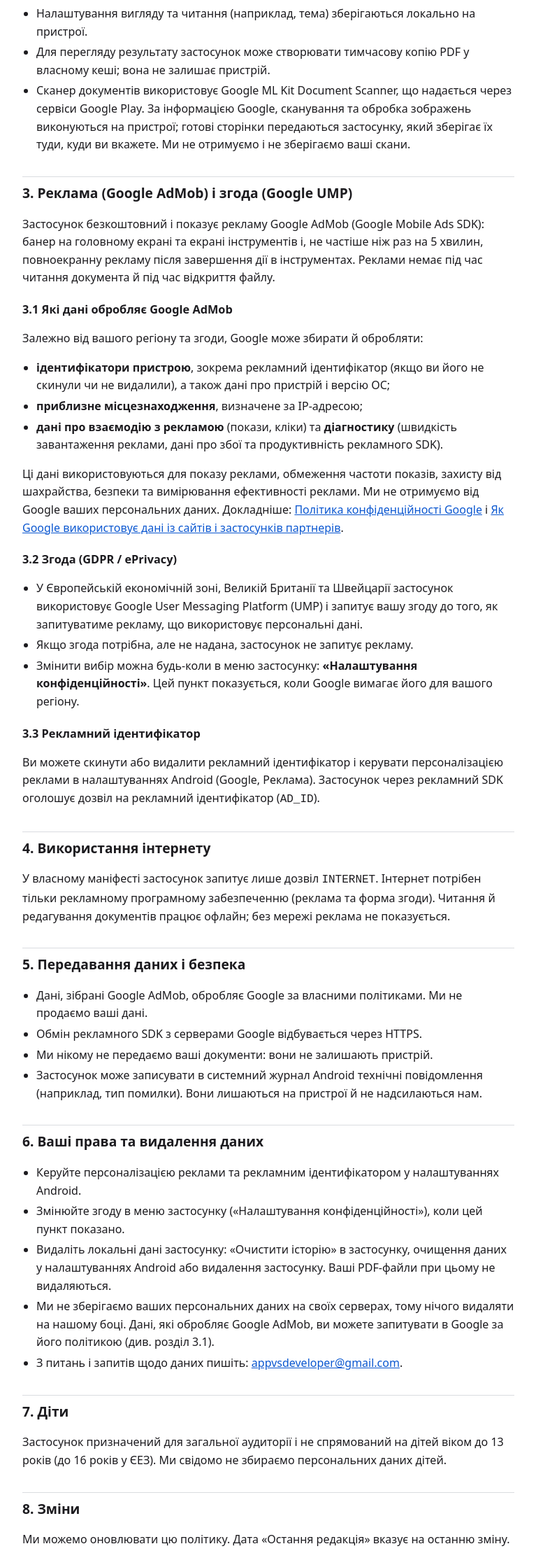
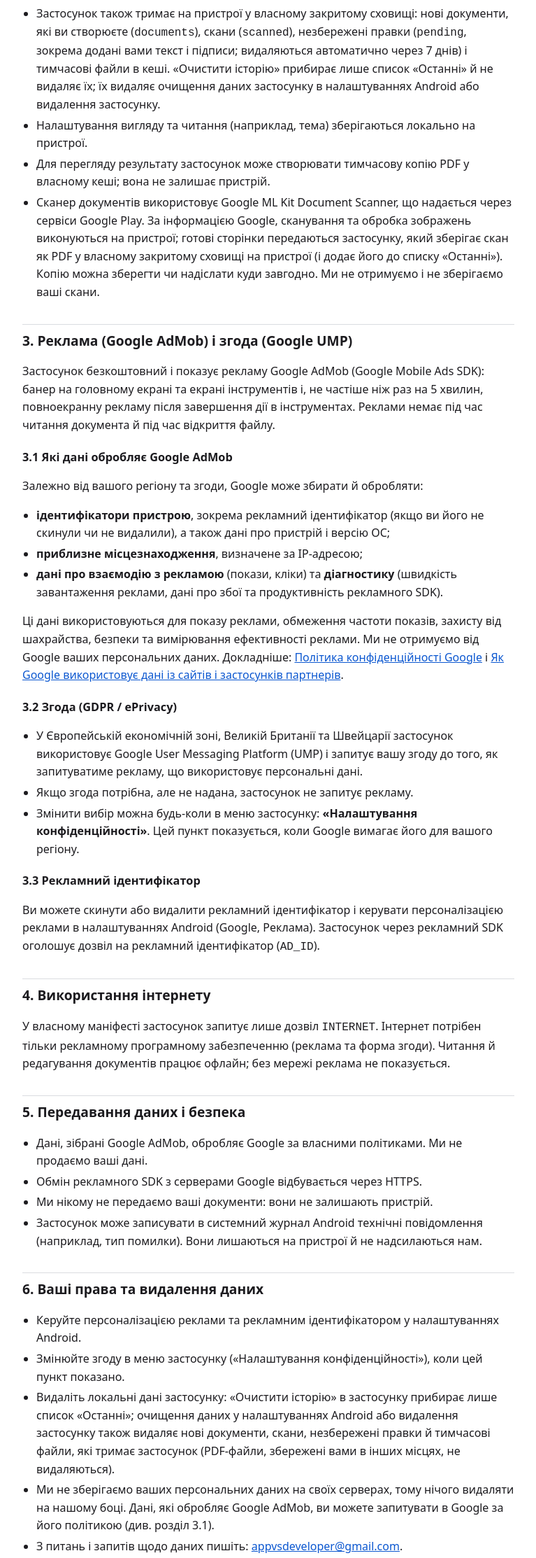
Before and after one commit to SaVoJ13/anti-pdf-, a plain HTML site: page docs/privacy/index.html in a window 1280 px wide. Shown: the part 984-3210 px from the top of the page at 70% size, without its empty margins (256-1023 px from the left). Drawn offline with Linux system fonts and the light colour scheme.

Commit message:
docs(privacy): fix scan storage wording, list on-device data (documents, scanned, pending, cache), clear-history scope; fix project_log blank line
Co-Authored-By: Claude Sonnet 5.5 <noreply@anthropic.com>

```diff
--- a/docs/privacy/index.html
+++ b/docs/privacy/index.html
@@ -48,9 +48,10 @@ section{scroll-margin-top:1rem}
 <ul>
 <li>Файли відкриваються й зберігаються лише через системний вибір файлів Android (Storage Access Framework). Застосунок не просить широкого доступу до сховища. Застосунок також може відкривати PDF, які ви надсилаєте йому з іншого застосунку («Відкрити за допомогою»).</li>
 <li>Список «Останні» зберігається в локальній базі даних на пристрої: адреса файлу (URI), назва, розмір, кількість сторінок, остання прочитана сторінка, час останнього відкриття та позначка «обране». Він нікуди не надсилається. Його можна очистити в застосунку («Очистити історію») або в налаштуваннях Android (Застосунки, Anti PDF, Сховище, Очистити дані).</li>
+<li>Застосунок також тримає на пристрої у власному закритому сховищі: нові документи, які ви створюєте (<code>documents</code>), скани (<code>scanned</code>), незбережені правки (<code>pending</code>, зокрема додані вами текст і підписи; видаляються автоматично через 7 днів) і тимчасові файли в кеші. «Очистити історію» прибирає лише список «Останні» й не видаляє їх; їх видаляє очищення даних застосунку в налаштуваннях Android або видалення застосунку.</li>
 <li>Налаштування вигляду та читання (наприклад, тема) зберігаються локально на пристрої.</li>
 <li>Для перегляду результату застосунок може створювати тимчасову копію PDF у власному кеші; вона не залишає пристрій.</li>
-<li>Сканер документів використовує Google ML Kit Document Scanner, що надається через сервіси Google Play. За інформацією Google, сканування та обробка зображень виконуються на пристрої; готові сторінки передаються застосунку, який зберігає їх туди, куди ви вкажете. Ми не отримуємо і не зберігаємо ваші скани.</li>
+<li>Сканер документів використовує Google ML Kit Document Scanner, що надається через сервіси Google Play. За інформацією Google, сканування та обробка зображень виконуються на пристрої; готові сторінки передаються застосунку, який зберігає скан як PDF у власному закритому сховищі на пристрої (і додає його до списку «Останні»). Копію можна зберегти чи надіслати куди завгодно. Ми не отримуємо і не зберігаємо ваші скани.</li>
 </ul>
 
 <h2>3. Реклама (Google AdMob) і згода (Google UMP)</h2>
@@ -87,7 +88,7 @@ section{scroll-margin-top:1rem}
 <ul>
 <li>Керуйте персоналізацією реклами та рекламним ідентифікатором у налаштуваннях Android.</li>
 <li>Змінюйте згоду в меню застосунку («Налаштування конфіденційності»), коли цей пункт показано.</li>
-<li>Видаліть локальні дані застосунку: «Очистити історію» в застосунку, очищення даних у налаштуваннях Android або видалення застосунку. Ваші PDF-файли при цьому не видаляються.</li>
+<li>Видаліть локальні дані застосунку: «Очистити історію» в застосунку прибирає лише список «Останні»; очищення даних у налаштуваннях Android або видалення застосунку також видаляє нові документи, скани, незбережені правки й тимчасові файли, які тримає застосунок (PDF-файли, збережені вами в інших місцях, не видаляються).</li>
 <li>Ми не зберігаємо ваших персональних даних на своїх серверах, тому нічого видаляти на нашому боці. Дані, які обробляє Google AdMob, ви можете запитувати в Google за його політикою (див. розділ 3.1).</li>
 <li>З питань і запитів щодо даних пишіть: <a href="mailto:appvsdeveloper@gmail.com">appvsdeveloper@gmail.com</a>.</li>
 </ul>
@@ -120,9 +121,10 @@ section{scroll-margin-top:1rem}
 <ul>
 <li>Files are opened and saved only through Android's system file picker (Storage Access Framework). The app does not request broad storage access. The app can also open PDFs that you send to it from another app ("Open with").</li>
 <li>The "Recent" list is kept in a local database on your device: file address (URI), name, size, page count, last read page, last opened time and a favorite flag. It is never sent anywhere. You can clear it in the app ("Clear history") or in Android Settings (Apps, Anti PDF, Storage, Clear data).</li>
+<li>The app also keeps on your device, in its own private storage: new documents you create (<code>documents</code>), scans (<code>scanned</code>), unsaved edits (<code>pending</code>, including any text and signatures you added, deleted automatically after 7 days) and temporary files in the cache. "Clear history" removes only the "Recent" list and does not delete these; they are removed by clearing the app data in Android Settings or by uninstalling the app.</li>
 <li>Appearance and reading settings (for example the theme) are stored locally on your device.</li>
 <li>To show a result, the app may create a temporary copy of the PDF in its own cache; it never leaves the device.</li>
-<li>The document scanner uses the Google ML Kit Document Scanner, provided through Google Play services. Per Google, scanning and image processing run on the device; the scanned pages are handed to the app, which saves them where you choose. We do not receive or store your scans.</li>
+<li>The document scanner uses the Google ML Kit Document Scanner, provided through Google Play services. Per Google, scanning and image processing run on the device; the scanned pages are handed to the app, which saves the scan as a PDF in its own private storage on your device (and adds it to the "Recent" list). You can save or share a copy anywhere you choose. We do not receive or store your scans.</li>
 </ul>
 
 <h2>3. Advertising (Google AdMob) and consent (Google UMP)</h2>
@@ -159,7 +161,7 @@ section{scroll-margin-top:1rem}
 <ul>
 <li>Manage ad personalization and the advertising ID in Android Settings.</li>
 <li>Change your consent in the app menu ("Privacy settings") when that item is shown.</li>
-<li>Delete the app's local data: "Clear history" in the app, clearing data in Android Settings, or uninstalling the app. Your PDF files are not deleted by this.</li>
+<li>Delete the app's local data: "Clear history" in the app removes the "Recent" list only; clearing data in Android Settings or uninstalling the app also removes new documents, scans, unsaved edits and temporary files kept by the app (PDF files you saved elsewhere are not deleted).</li>
 <li>We do not store your personal data on our servers, so there is nothing to delete on our side. For data processed by Google AdMob you can make requests to Google under its policies (see section 3.1).</li>
 <li>For questions or requests about your data, write to <a href="mailto:appvsdeveloper@gmail.com">appvsdeveloper@gmail.com</a>.</li>
 </ul>
```
Also changed, not shown: 2 other files.
